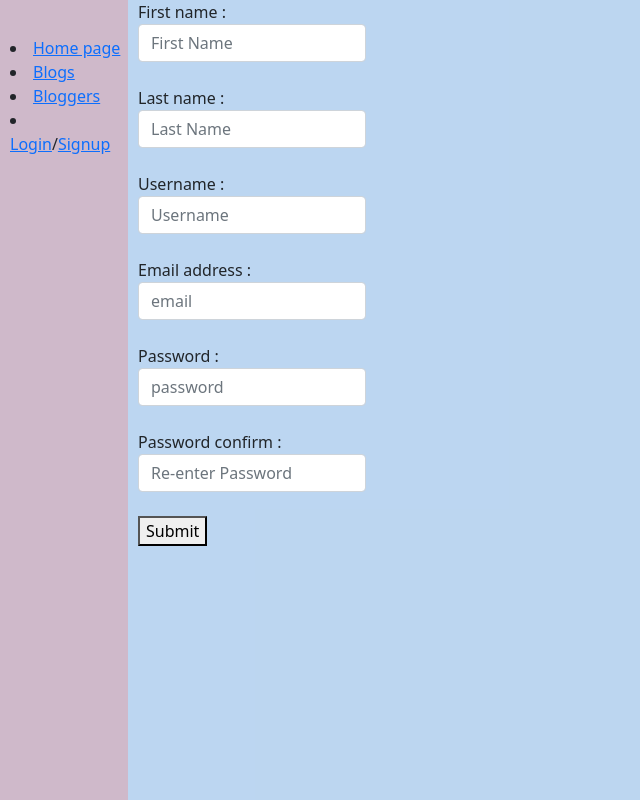
After one commit to kevalpython/Blog_App, a Django app: page /signup/ in a window 1280 px wide. The commit adds this page. Shown: the whole page, without its empty margins (0-640 px from the left). Run offline with Django 4.2, Linux system fonts and the light colour scheme.

Commit message:
chage in login user and added add_blog.html file

```diff
--- a/Blog_App/urls.py
+++ b/Blog_App/urls.py
@@ -21,7 +21,8 @@ from django.contrib import admin
 from django.urls import include, path
 
 urlpatterns = [
-    path("admin/", admin.site.urls), path("", include("Blogs.urls"))
+    path("admin/", admin.site.urls),
+    path("", include("Blogs.urls"))
 ]
 
 if settings.DEBUG:
--- a/Blogs/admin.py
+++ b/Blogs/admin.py
@@ -4,7 +4,7 @@ This module contains admin panels for managing the Blogs app.
 
 from django.contrib import admin
 
-from Blogs.models import Blogs, Comments, User
+from .models import Blogs, Comments, User
 
 # Register your models here.
 
--- a/Blogs/forms.py
+++ b/Blogs/forms.py
@@ -4,7 +4,7 @@ This module creates Django forms for HTML files.
 
 from django import forms
 
-from .models import Comments
+from .models import Comments, User, Blogs
 
 
 class AddCommentForm(forms.ModelForm):
@@ -24,3 +24,74 @@ class AddCommentForm(forms.ModelForm):
         widgets = {
             "comment": forms.TextInput(attrs={"placeholder": "give comments"}),
         }
+
+
+class SignUpForm(forms.ModelForm):
+    password_confirm = forms.CharField(
+        widget=forms.PasswordInput(
+            attrs={"class": "form-control", "placeholder": "Re-enter Password"}
+        )
+    )
+
+    class Meta:
+        model = User
+        fields = (
+            "first_name",
+            "last_name",
+            "username",
+            "email",
+            "password",
+        )
+        widgets = {
+            "first_name": forms.TextInput(
+                attrs={"class": "form-control", "placeholder": "First Name"}
+            ),
+            "last_name": forms.TextInput(
+                attrs={"class": "form-control", "placeholder": "Last Name"}
+            ),
+            "username": forms.TextInput(
+                attrs={"class": "form-control", "placeholder": "Username"}
+            ),
+            "email": forms.TextInput(
+                attrs={"class": "form-control", "placeholder": "email"}
+            ),
+            "password": forms.PasswordInput(
+                attrs={"class": "form-control", "placeholder": "password"}
+            ),
+        }
+
+        def clean_password_confirm(self):
+            password = self.cleaned_data.get("password")
+            password_confirm = self.cleaned_data.get("password_confirm")
+            if password and password_confirm and password != password_confirm:
+                raise forms.ValidationError("Passowrd do not match.")
+            return password_confirm
+
+
+class AddBlogForm(forms.ModelForm):
+
+    class Meta:
+        model = Blogs
+        fields = ("title", "description")
+        widgets = {
+            "title": forms.TextInput(
+                attrs={"class": "form-control", "placeholder": "Title"}
+            ),
+            "description": forms.Textarea(
+                attrs={"class": "form-control", "placeholder": "Description"}
+            ),
+        }
+
+
+class Edit_BlogForm(forms.ModelForm):
+    class Meta:
+        model = Blogs
+        fields = ("title", "description")
+        widgets = {
+            "title": forms.TextInput(
+                attrs={"class": "form-control", "placeholder": "Title"}
+            ),
+            "description": forms.Textarea(
+                attrs={"class": "form-control", "placeholder": "Description"}
+            ),
+        }
--- a/Blogs/models.py
+++ b/Blogs/models.py
@@ -14,7 +14,6 @@ class User(AbstractUser):
 
     biography = models.CharField(max_length=255, blank=True, null=True)
     is_blogger = models.BooleanField(default=False)
-
     def __str__(self):
         """
         Return the username as the string representation of the user.
--- a/Blogs/urls.py
+++ b/Blogs/urls.py
@@ -19,15 +19,19 @@ from django.urls import path
 
 from .views import (AddCommentView, BloggersDetailView, BloggersListView,
                     BlogsDetailsView, BlogsListView, IndexView, LoginUserView,
-                    LogoutUserView)
+                    LogoutUserView,SignUpView,AddBlogView,EditBlogView,DeleteHotelView)
 
 urlpatterns = [
     path("blog/", IndexView.as_view(), name="blog"),
     path("blog/blogs/", BlogsListView.as_view(), name="blogs_lists"),
     path("blog/<int:pk>", BlogsDetailsView.as_view(), name="blog_details"),
     path("blog/blogger/<int:pk>", BloggersDetailView.as_view(), name="blogger_details"),
+    path("edit/blog/<int:pk>", EditBlogView.as_view(), name="edit_blog"),
+    path("delete/blog/<int:pk>", DeleteHotelView.as_view(), name="delete_blog"),
     path("blog/blogger/", BloggersListView.as_view(), name="bloggers_lists"),
+    path("add/blog/", AddBlogView.as_view(), name="add_blog"),
     path("blog/<int:pk>/create", AddCommentView.as_view(), name="add_comment"),
+    path("signup/", SignUpView.as_view(), name="signup"),
     path("login/", LoginUserView.as_view(), name="login"),
     path("logout/", LogoutUserView.as_view(), name="logout"),
 ]
--- a/Blogs/views.py
+++ b/Blogs/views.py
@@ -4,13 +4,15 @@ This module contains views for passing data to the frontend or user.
 
 from django.contrib.auth.mixins import LoginRequiredMixin
 from django.contrib.auth.views import LoginView, LogoutView
+from django.forms import BaseModelForm
+from django.http import HttpResponse
 from django.shortcuts import redirect
 from django.urls import reverse, reverse_lazy
-from django.views.generic import CreateView, TemplateView
+from django.views.generic import CreateView, TemplateView,UpdateView,DeleteView
 from django.views.generic.detail import DetailView
 from django.views.generic.list import ListView
 
-from .forms import AddCommentForm
+from .forms import AddCommentForm,SignUpForm,AddBlogForm,Edit_BlogForm
 from .models import Blogs, Comments, User
 
 
@@ -157,6 +159,76 @@ class AddCommentView(LoginRequiredMixin, CreateView):
         return super().dispatch(request, *args, **kwargs)
 
 
+class AddBlogView(CreateView):
+    template_name = "add_blog.html"
+    model = Blogs
+    form_class = AddBlogForm
+    success_url = reverse_lazy("blog")
+
+    def form_valid(self, form):
+        form.instance.author = self.request.user
+        return super().form_valid(form)
+    def form_invalid(self, form):
+        return super().form_invalid(form)
+
+class EditBlogView(UpdateView):
+    model = Blogs
+    form_class = Edit_BlogForm
+    template_name = "edit_blog.html"
+
+    def get_success_url(self):
+
+        blog_id = self.object.id if self.object else None
+        return reverse_lazy("blog_details", kwargs={'pk': blog_id})
+
+    def form_valid(self, form):
+
+        return super().form_valid(form)
+
+    def form_invalid(self, form):
+
+        return super().form_invalid(form)
+
+
+
+class DeleteHotelView(DeleteView):
+    model = Blogs
+    success_url = reverse_lazy("blogs_lists")
+    template_name = "blog_details.html"
+
+    def post(self, request, *args, **kwargs):
+
+        blog_id = self.request.POST.get("id", None)
+
+        if blog_id:
+            blog = Blogs.objects.filter(id=blog_id).first()
+            if blog:
+                blog.delete()
+
+        return super().post(request, *args, **kwargs)
+
+
+
+
+class SignUpView(CreateView):
+    template_name = "signup.html"
+    model = User
+    form_class = SignUpForm
+
+    def form_valid(self, form):
+        user = form.save(commit=False)
+        password = form.cleaned_data["password"]
+        user.is_active = True
+        user.is_blogger = True
+        user.set_password(password)
+        return super().form_valid(form)
+
+    def get_success_url(self):
+        """
+        Redirects to the blog details page.
+        """
+        return reverse_lazy("blog")
+
 class LoginUserView(LoginView):
     """
     This class handles user login functionality.
@@ -188,6 +260,7 @@ class LoginUserView(LoginView):
         Returns:
             HttpResponse: A response with the rendered login page and form data.
         """
+        print("hiiiii")
         return self.render_to_response(self.get_context_data(form=form))
 
 
@@ -199,7 +272,7 @@ class LogoutUserView(LogoutView):
         redirect_authenticated_user (bool): Indicates whether to redirect authenticated users. Default is False.
     """
 
-    redirect_authenticated_user = False
+    redirect_authenticated_user = True
 
     def get_success_url(self):
         """
--- a/templates/blog_details.html
+++ b/templates/blog_details.html
@@ -3,11 +3,11 @@
 {% block mainblock %}
 
 <h1>{{ blog.title }} </a></h1>
-<h4>{{ blog.description }}</h4>
+<h4>{{ blog.description }}  <a href="{% url 'edit_blog' pk=blog.id %}">edit</a> or <a href="{% url 'delete_blog' pk=blog.id %}">delete</a></h4>
 This blog is post by <b><a href="{% url 'blogger_details' pk=blog.author.id %}">{{ blog.author}}</a></b> on <b>{{ blog.created_at }}</b><hr>
 
+
 {% for i in comments %}
-
 {{i.user}}.<h4>{{i.comment}}</h4>
 {% empty %}
 No Comments
--- a/templates/blog_lists.html
+++ b/templates/blog_lists.html
@@ -5,7 +5,7 @@
 {% for blog in blogs %}
 
 <h1><a href="{% url 'blog_details' pk=blog.pk %}">{{ blog.title }} </a></h1>
-This blog is post by <b><a href="{{ blog.get_absolute_url }}">{{ blog.author }} </a></b> on <b>{{ blog.created_at }}</b><hr>
+This blog is post by <b><a href="{% url 'blogger_details' pk=blog.author.id %}">{{ blog.author }} </a></b> on <b>{{ blog.created_at }}</b><hr>
 {% endfor %}
     <div class="pagination">
         <span class="step-links">
--- a/templates/blogger_detail.html
+++ b/templates/blogger_detail.html
@@ -2,7 +2,8 @@
 {% load static %}
 {% block mainblock %}
 
-<h1>{{ blogger.first_name }} </h1>
+<h1>{{ blogger.first_name }}</h1>
+<h1>{{ blogger.biography }}</h1>
 {% for i in blogs %}
 <h1><a href="{% url 'blog_details' pk=i.pk %}">{{ i.title }} </a> </h1>
 <h6>{{ i.created_at}}</h6>
--- a/templates/bloggers_list.html
+++ b/templates/bloggers_list.html
@@ -3,7 +3,7 @@
 {% block mainblock %}
 
 {% for i in bloggers %}
-<h1><a href="{% url 'blogger_details' pk=i.pk %}">{{ i.first_name }} {{ i.last_name }} </a></h1>
+<h1><a href="{% url 'blogger_details' pk=i.pk %}">{{ i.first_name }} </a></h1>
 {% empty %}
 ldjsfngjndfk
 {% endfor %}
--- a/templates/index.html
+++ b/templates/index.html
@@ -2,6 +2,8 @@
 <!DOCTYPE html>
 <html lang="en">
 <head>
+    {% block styleblock %}
+    {% endblock %}
     <meta charset="UTF-8">
     <meta name="viewport" content="width=device-width, initial-scale=1.0">
     <title>Hello, world!</title>
@@ -15,11 +17,12 @@
             <li><a href="{% url 'blog' %}">Home page</a></li>
             <li><a href="{% url 'blogs_lists' %}">Blogs</a></li>
             <li><a href="{% url 'bloggers_lists' %}">Bloggers</a></li>
-                {% if user.is_authenticated %}
-                <li><a href="{% url 'logout' %}">Logout</a></li>
-                {% else %}
-                <li><a href="{% url 'login' %}">Login</a></li>
-                {% endif %}
+            {% if user.is_authenticated %}
+            <li><a href="{% url 'add_blog' %}">Add Blog</a></li>
+            <li><a href="{% url 'logout' %}">Logout</a></li>
+            {% else %}
+            <li><a href="{% url 'login' %}">Login</a>/<a href="{% url 'signup' %}">Signup</a></li>
+            {% endif %}
             </ul>
         </div>
         <div class="contain_div">
--- /dev/null
+++ b/templates/signup.html
@@ -0,0 +1,28 @@
+{% extends "index.html" %}
+{% load static %}
+{% block styleblock %}
+<style>
+#id_first_name, #id_last_name, #id_username, #id_email, #id_password, #id_password_confirm {
+    width: 20%;
+}
+</style>
+{% endblock %}
+{% block mainblock %}
+<form action="" method="post" enctype="multipart/form-data" class="form-horizontal form-bordered">
+    {% csrf_token %}
+    <label>{{form.first_name.label}} : </label>
+    {{form.first_name}}<br>
+    <label>{{form.last_name.label}} : </label>
+    {{form.last_name}}<br>
+    <label>{{form.username.label}} : </label>
+    {{form.username}}<br>
+    <label>{{form.email.label}} : </label>
+    {{form.email}}<br>
+    <label>{{form.password.label}} : </label>
+    {{form.password}}<br>
+    <label>{{form.password_confirm.label}} : </label>
+    {{form.password_confirm}}<br>
+
+    <button type="submit">Submit</button>
+</form>
+{% endblock %}
```
Also changed, not shown: templates/add_blog.html (added, +19 -0 lines), templates/edit_blog.html (added, +19 -0 lines), static/css/style.css (line endings or trailing spaces), 1 other file.
